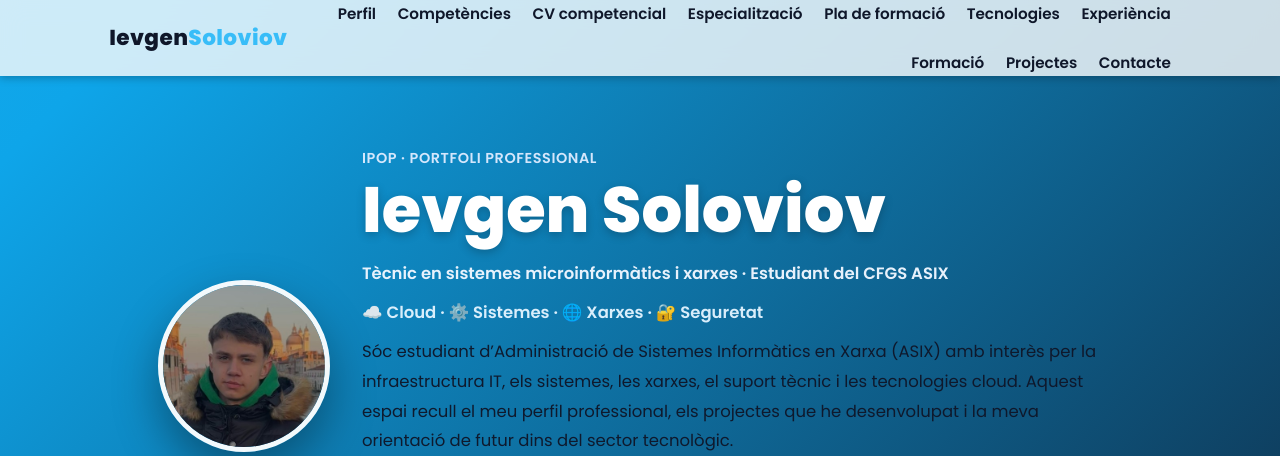
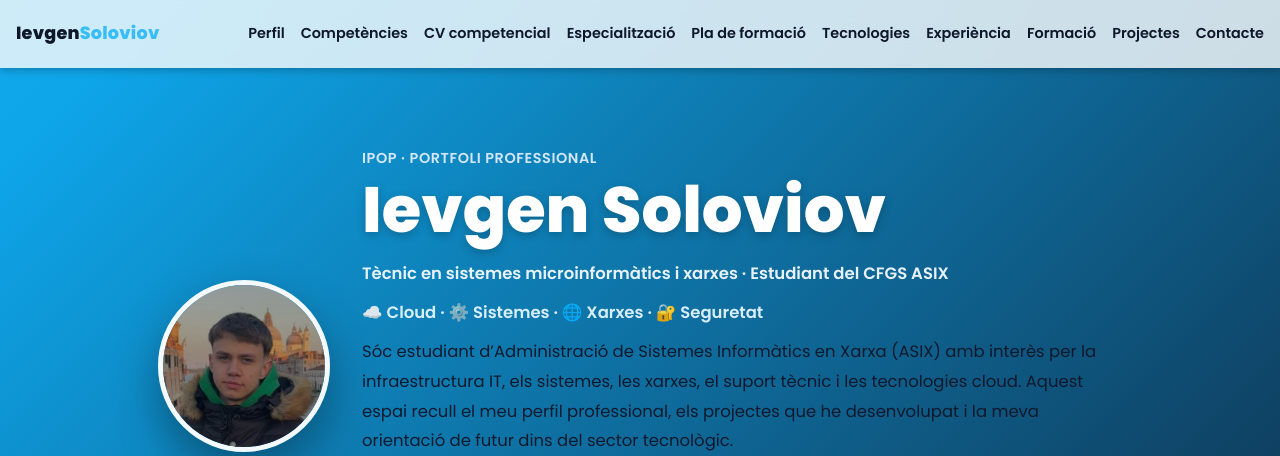
Before and after one commit to IevgenSoloviov/portfolio-ipop, a plain HTML site: page index.html in a window 1280 px wide. Shown: the top 456 px of the page. Drawn offline with Linux system fonts and the light colour scheme.

Commit message:
Update style.css

```diff
--- a/style.css
+++ b/style.css
@@ -141,7 +141,7 @@ address {
   display: flex;
   align-items: center;
   z-index: 1000;
-  background: rgba(15, 23, 42, 0.8);
+  background: rgba(15, 23, 42, 0.88);
   backdrop-filter: blur(12px);
   -webkit-backdrop-filter: blur(12px);
   box-shadow: 0 2px 8px rgba(0, 0, 0, 0.25);
@@ -149,26 +149,28 @@ address {
 }
 
 .navbar.scrolled {
-  background: rgba(15, 23, 42, 0.95);
+  background: rgba(15, 23, 42, 0.96);
   box-shadow: 0 8px 24px rgba(0, 0, 0, 0.4);
 }
 
 .nav-container {
   width: 100%;
-  max-width: var(--maxw);
+  max-width: 1280px;
   margin: 0 auto;
-  padding: 0 1.2rem;
+  padding: 0 1rem;
+  min-height: var(--navbar-h);
   display: flex;
   align-items: center;
   justify-content: space-between;
-  gap: 1rem;
+  gap: 1.2rem;
+  overflow: hidden;
 }
 
 .logo {
-  font-size: 1.35rem;
+  font-size: 1.1rem;
   font-weight: 800;
   color: var(--white);
-  letter-spacing: 0.4px;
+  letter-spacing: 0.2px;
   white-space: nowrap;
   flex-shrink: 0;
 }
@@ -180,22 +182,37 @@ address {
 .nav-links {
   list-style: none;
   display: flex;
-  gap: 1.35rem;
+  align-items: center;
+  gap: 1rem;
   padding-left: 0;
   margin: 0;
-  flex-wrap: wrap;
+  flex-wrap: nowrap;
+  white-space: nowrap;
+  overflow-x: auto;
+  overflow-y: hidden;
+  scrollbar-width: none;
+  -ms-overflow-style: none;
+  flex: 1;
   justify-content: flex-end;
+}
+
+.nav-links::-webkit-scrollbar {
+  display: none;
 }
 
 .nav-links li {
   margin: 0;
+  flex: 0 0 auto;
 }
 
 .nav-links a {
   position: relative;
+  display: inline-block;
   color: var(--text);
-  font-size: 0.95rem;
+  font-size: 0.9rem;
   font-weight: 600;
+  line-height: 1.2;
+  padding: 0.4rem 0;
   transition: var(--transition);
 }
 
@@ -203,7 +220,7 @@ address {
   content: "";
   position: absolute;
   left: 0;
-  bottom: -5px;
+  bottom: -3px;
   width: 0%;
   height: 2px;
   background: var(--accent);
```
